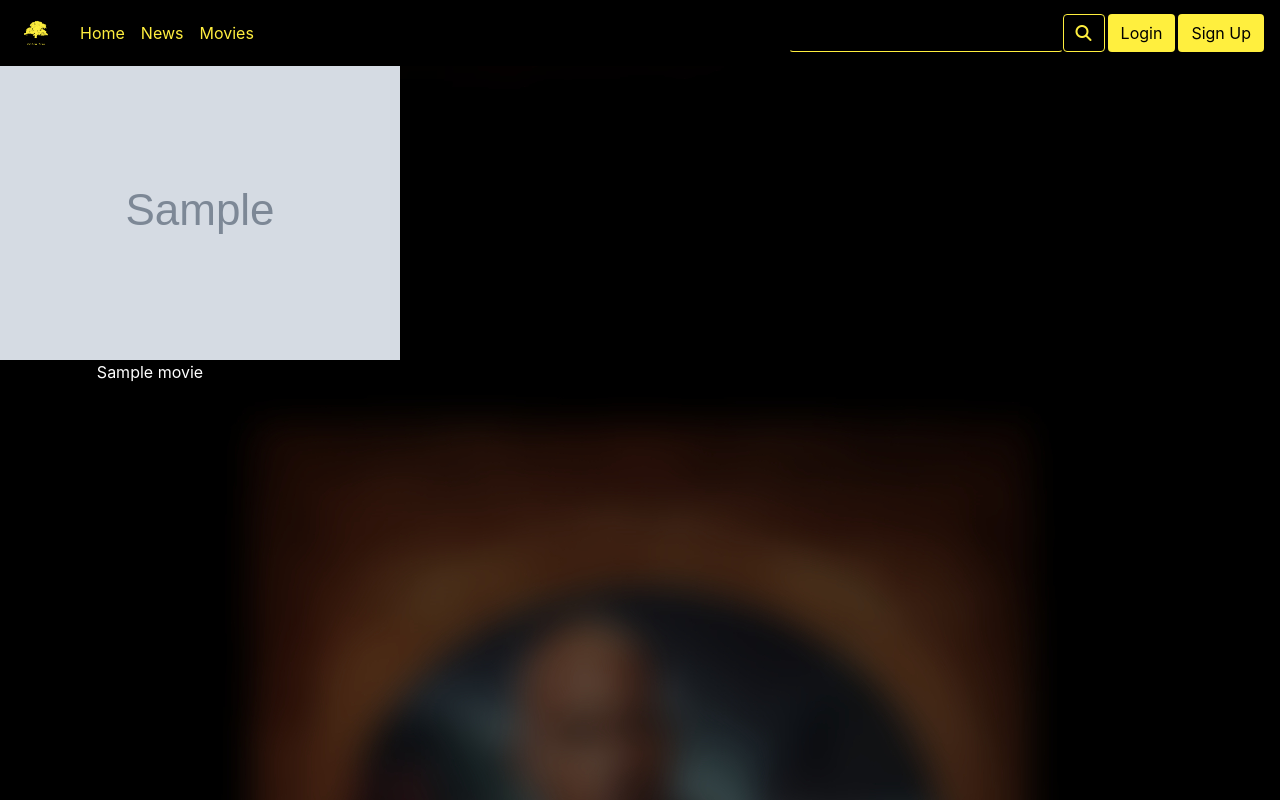
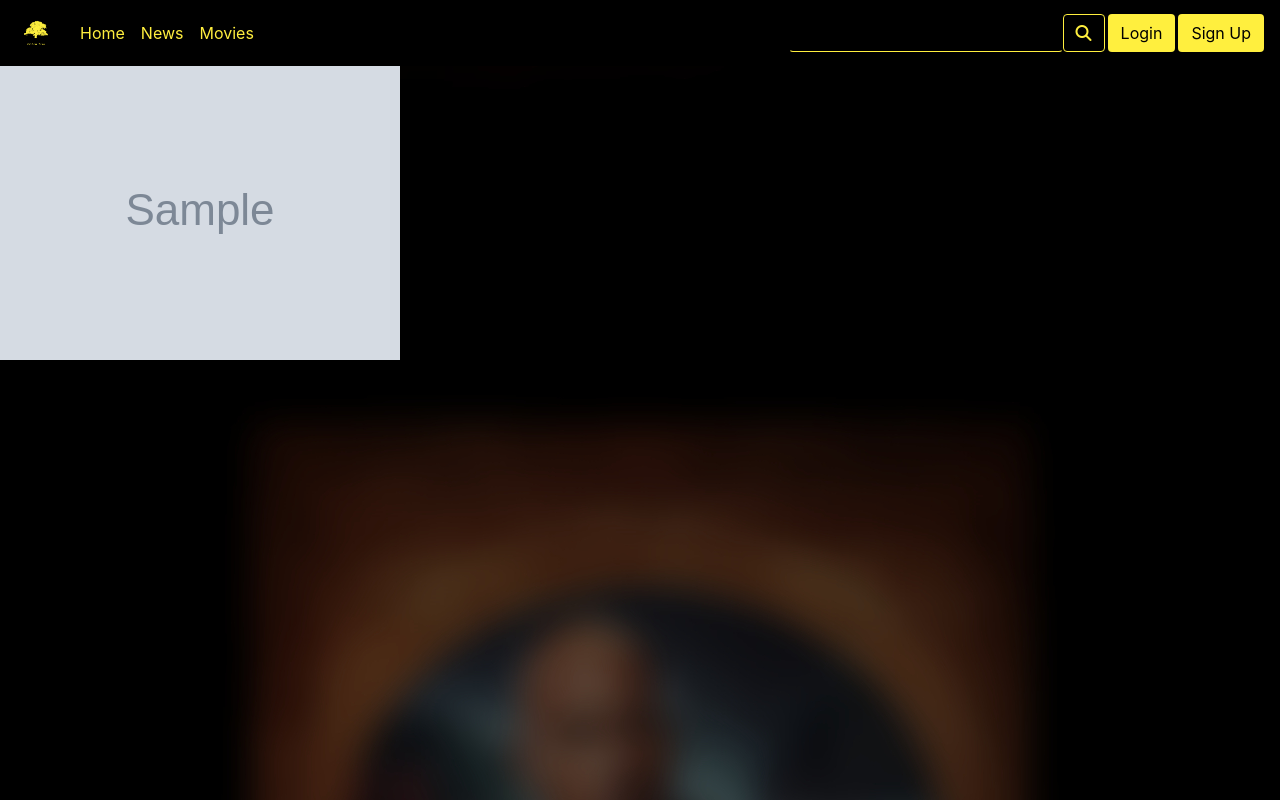
Before and after one commit to 3ilmakers/YellowTree, a PHP site: page / in a window 1280 px wide. Run offline with PHP 8.4, Linux system fonts and the light colour scheme; tables that the repository leaves empty or names only in its code hold one stand-in row (values such as "Sample post"); grey boxes marked "Sample" are stand-in pictures; some libraries are stand-ins or nearby versions.

Commit message:
menu.css

```diff
--- a/suggest/menu.css
+++ b/suggest/menu.css
@@ -38,11 +38,3 @@ body {
   filter:brightness(0.3);
   transition-duration: 0.5s;
 }
-
-.label{
-  color: white;
-  height: 100%;
-  width: 100%;
-  position: relative;
-
-}
--- a/suggest/menu.php
+++ b/suggest/menu.php
@@ -12,8 +12,8 @@ foreach($films as $film){
 
   <div class="sep-sugg">
     <div class="suggfilm">
-      <img src="<?php print_r($film['posterurl']); ?>" ></img>
-      <div class="label"><?php print_r($film['title']); ?></div>
+      <img src="<?php print_r($film['posterurl']); ?>" alt="<?php print_r($film['title']); ?>"></img>
+
     </div>
   </div>
 
```
